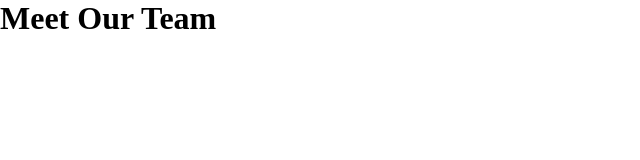
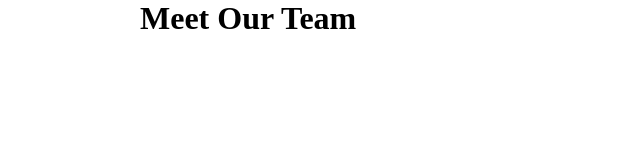
Before and after one commit to AlessandroFacci/html-css-float-cards, a plain HTML site: page index.html in a window 1280 px wide. Shown: the whole page, without its empty margins (0-640 px from the left). Drawn offline with Linux system fonts and the light colour scheme.

Commit message:
add container

```diff
--- a/css/style.css
+++ b/css/style.css
@@ -9,3 +9,11 @@
 img {
   max-width: 100%;
 }
+
+/* UTILITIES */
+
+.container {
+  max-width: 1000px;
+  margin: 0 auto;
+  padding: 0;
+}
--- a/index.html
+++ b/index.html
@@ -9,7 +9,7 @@
     <link rel="stylesheet" href="./css/style.css" />
   </head>
   <body>
-    <header>
+    <header class="container">
       <h1>Meet Our Team</h1>
     </header>
     <main></main>
```
